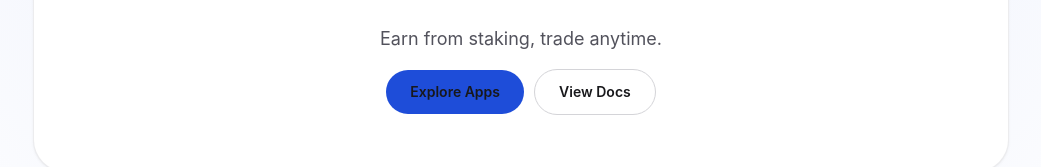
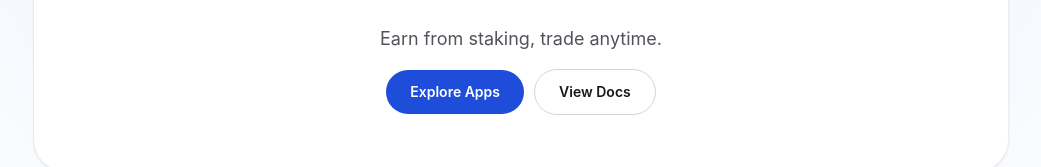
Before and after one commit to sudostake/sudostake_web, a Next.js app: page / in a window 1280 px wide. Shown: the part 299-466 px from the top of the page, without its empty margins (119-1160 px from the left). Built offline with nearby package versions, Linux system fonts and the light colour scheme.

Commit message:
Ensure button text remains white in dark mode
Added explicit '!text-white' and 'dark:!text-white' classes to the Explore Apps button to enforce white text color across all themes, including dark mode. Also updated hover state to maintain white text.

```diff
--- a/app/components/HeroSection.tsx
+++ b/app/components/HeroSection.tsx
@@ -25,7 +25,7 @@ export function HeroSection() {
         <div className="flex w-full flex-col gap-2.5 sm:flex-row sm:items-center sm:justify-center">
           <a
             href="#apps"
-            className="inline-flex w-full items-center justify-center rounded-full bg-[#1e4dd9] px-6 py-3 text-sm font-semibold text-white transition hover:bg-[#193ec7] focus-visible:outline focus-visible:outline-2 focus-visible:outline-offset-2 focus-visible:outline-[#1e4dd9] sm:w-auto"
+            className="inline-flex w-full items-center justify-center rounded-full bg-[#1e4dd9] px-6 py-3 text-sm font-semibold text-white !text-white transition hover:bg-[#193ec7] hover:!text-white focus-visible:outline focus-visible:outline-2 focus-visible:outline-offset-2 focus-visible:outline-[#1e4dd9] sm:w-auto dark:!text-white"
           >
             Explore Apps
           </a>
```
